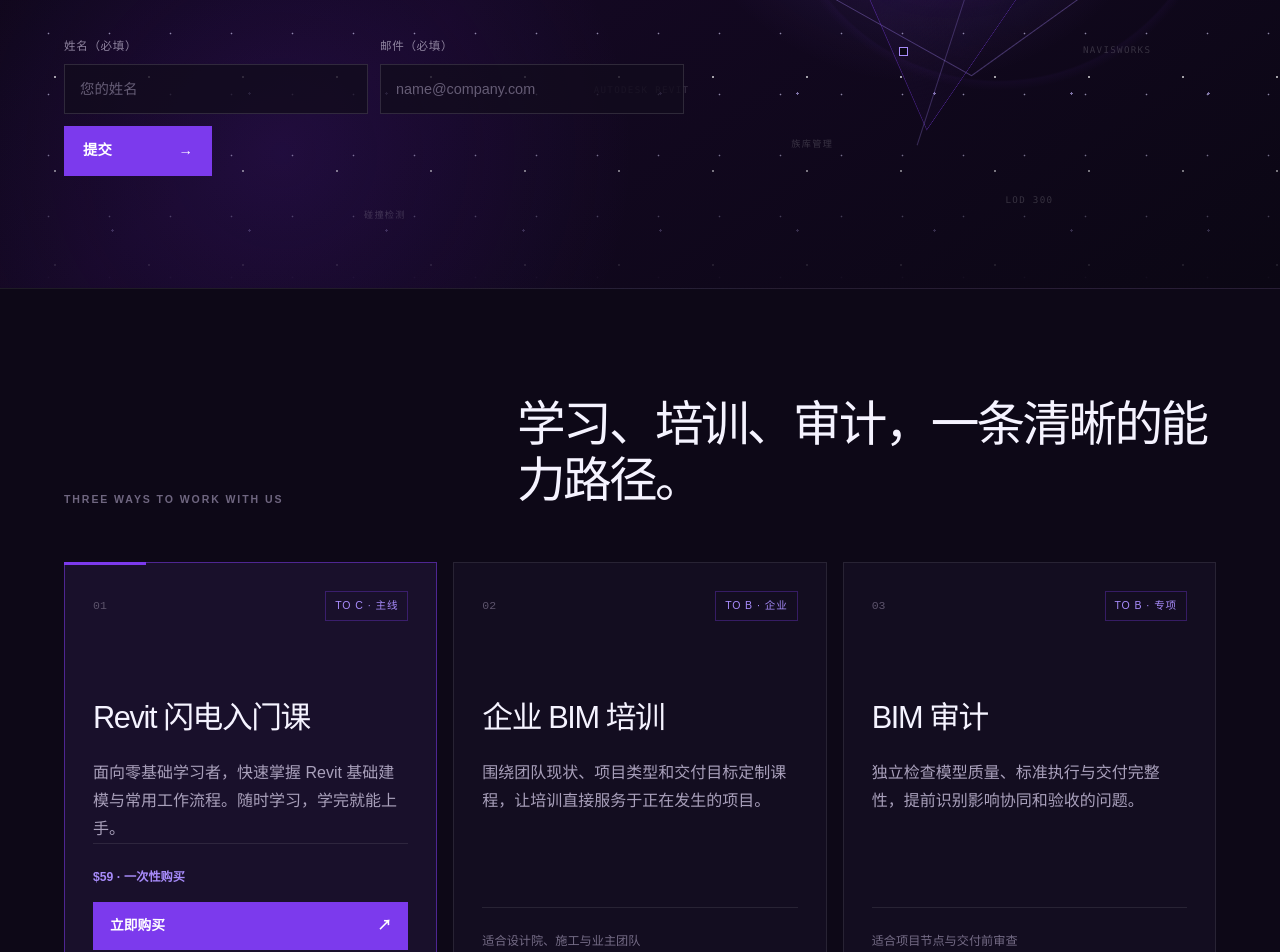
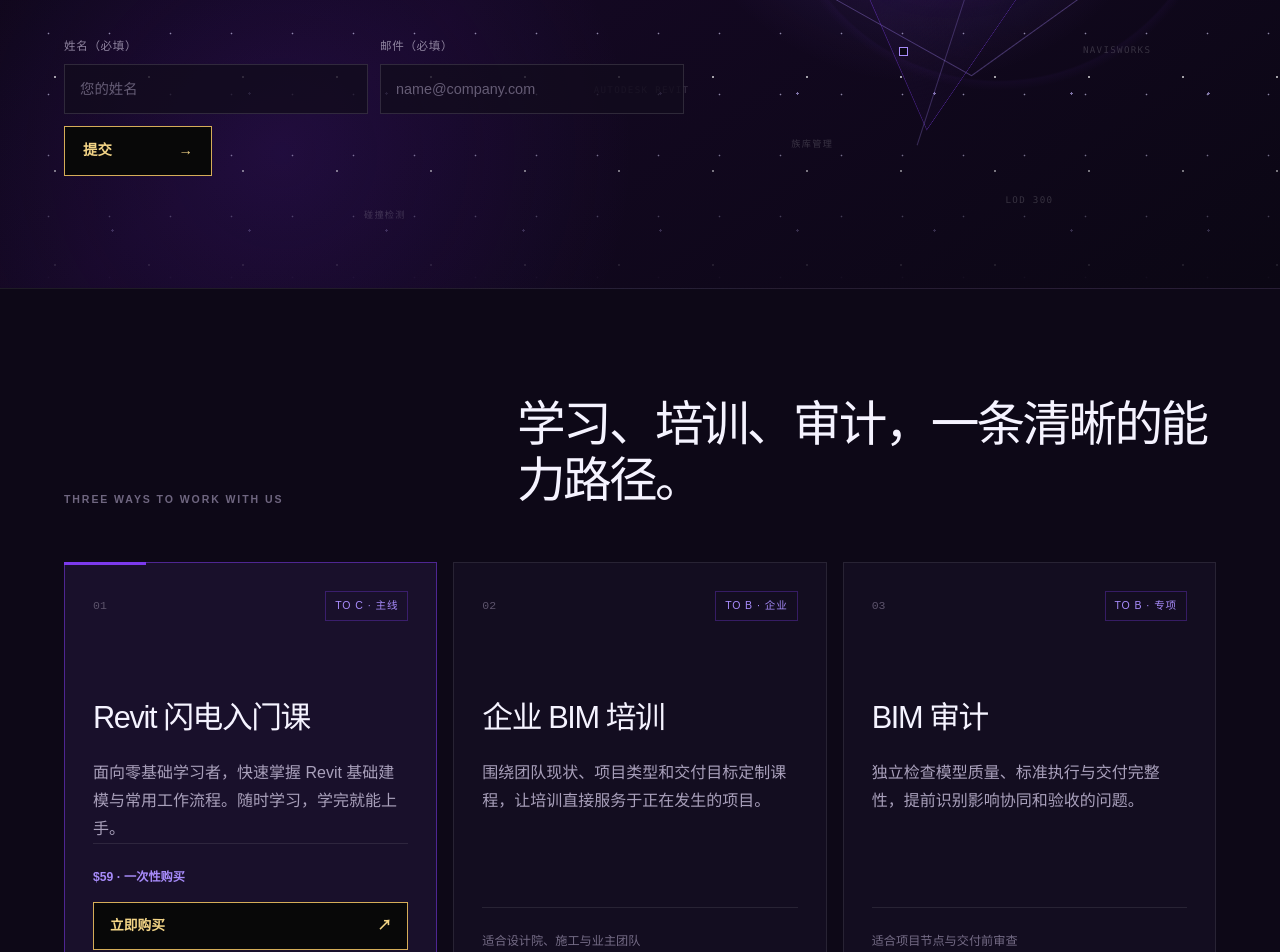
Before and after one commit to FreyaBIMAI/baybimai, a Next.js app: page / in a window 1280 px wide. Shown: the part 540-1492 px from the top of the page. Built offline with nearby package versions, Linux system fonts and the light colour scheme.

Commit message:
Restyle primary buttons in black and gold

```diff
--- a/app/globals.css
+++ b/app/globals.css
@@ -6,6 +6,9 @@
   --surface-2: #19102b;
   --purple: #7c3aed;
   --purple-light: #a78bfa;
+  --gold: #d5ad58;
+  --gold-light: #f2d486;
+  --button-black: #080808;
   --text: #f5f3ff;
   --muted: #a9a0bb;
   --line: #ffffff17;
@@ -241,9 +244,9 @@
   justify-content: space-between;
   gap: 34px;
   border-radius: 0;
-  background: var(--purple);
-  border: 1px solid var(--purple);
-  color: white;
+  background: var(--button-black);
+  border: 1px solid var(--gold);
+  color: var(--gold-light);
   font-size: 0.9rem;
   font-weight: 700;
   cursor: pointer;
@@ -251,12 +254,17 @@
 }
 
 .lead-form button:hover:not(:disabled) {
-  background: #6d28d9;
-  border-color: #8b5cf6;
+  background: var(--gold);
+  border-color: var(--gold-light);
+  color: var(--button-black);
   transform: translateY(-2px);
 }
 
-.lead-form button:focus-visible,
+.lead-form button:focus-visible {
+  outline: 3px solid var(--gold-light);
+  outline-offset: 3px;
+}
+
 .lead-form input:focus-visible {
   outline: 3px solid #c4b5fd;
   outline-offset: 3px;
@@ -498,10 +506,10 @@
   display: flex;
   align-items: center;
   justify-content: space-between;
-  border: 1px solid var(--purple);
+  border: 1px solid var(--gold);
   border-radius: 0;
-  background: var(--purple);
-  color: white;
+  background: var(--button-black);
+  color: var(--gold-light);
   font: inherit;
   font-size: 0.86rem;
   font-weight: 700;
@@ -510,14 +518,15 @@
 }
 
 .purchase-button:hover:not(:disabled) {
-  background: #6d28d9;
-  border-color: #a78bfa;
+  background: var(--gold);
+  border-color: var(--gold-light);
+  color: var(--button-black);
   transform: translateY(-2px);
 }
 
 .purchase-button:focus-visible,
 .return-link:focus-visible {
-  outline: 3px solid #c4b5fd;
+  outline: 3px solid var(--gold-light);
   outline-offset: 3px;
 }
 
```
